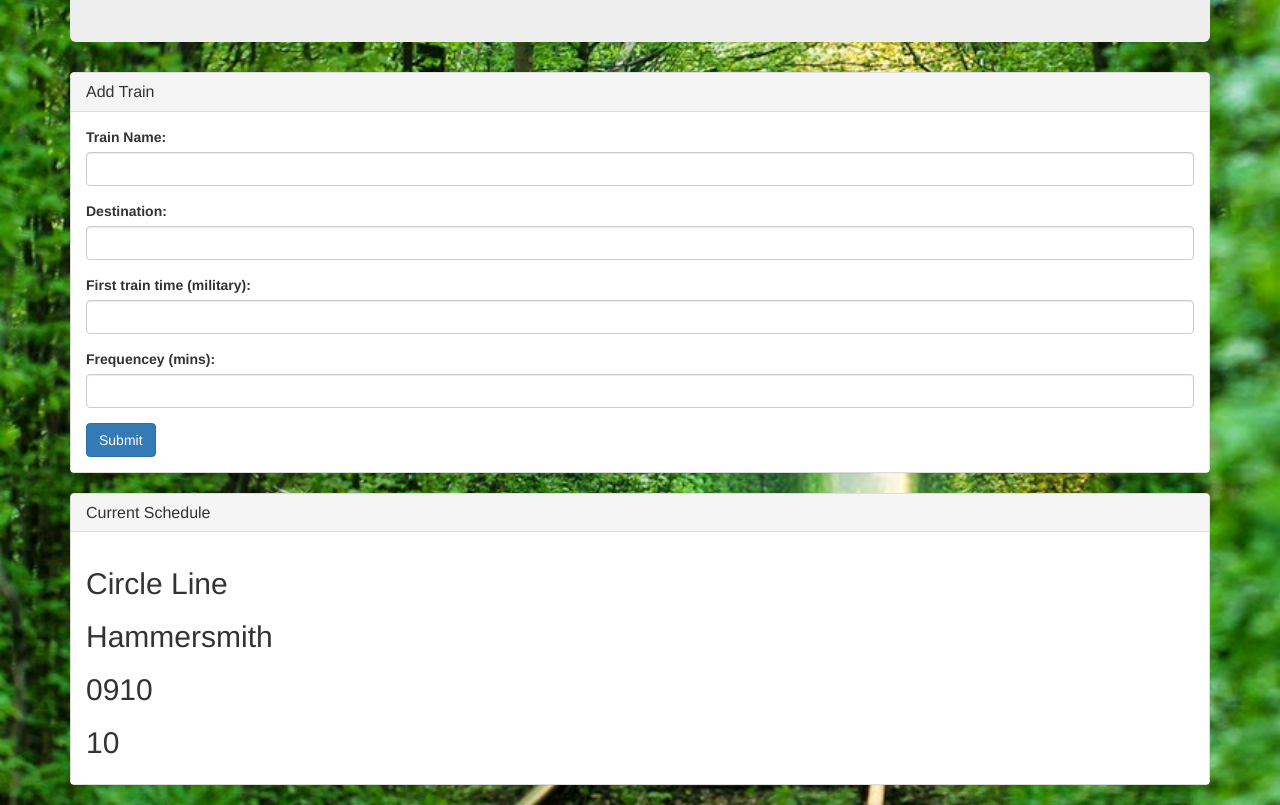
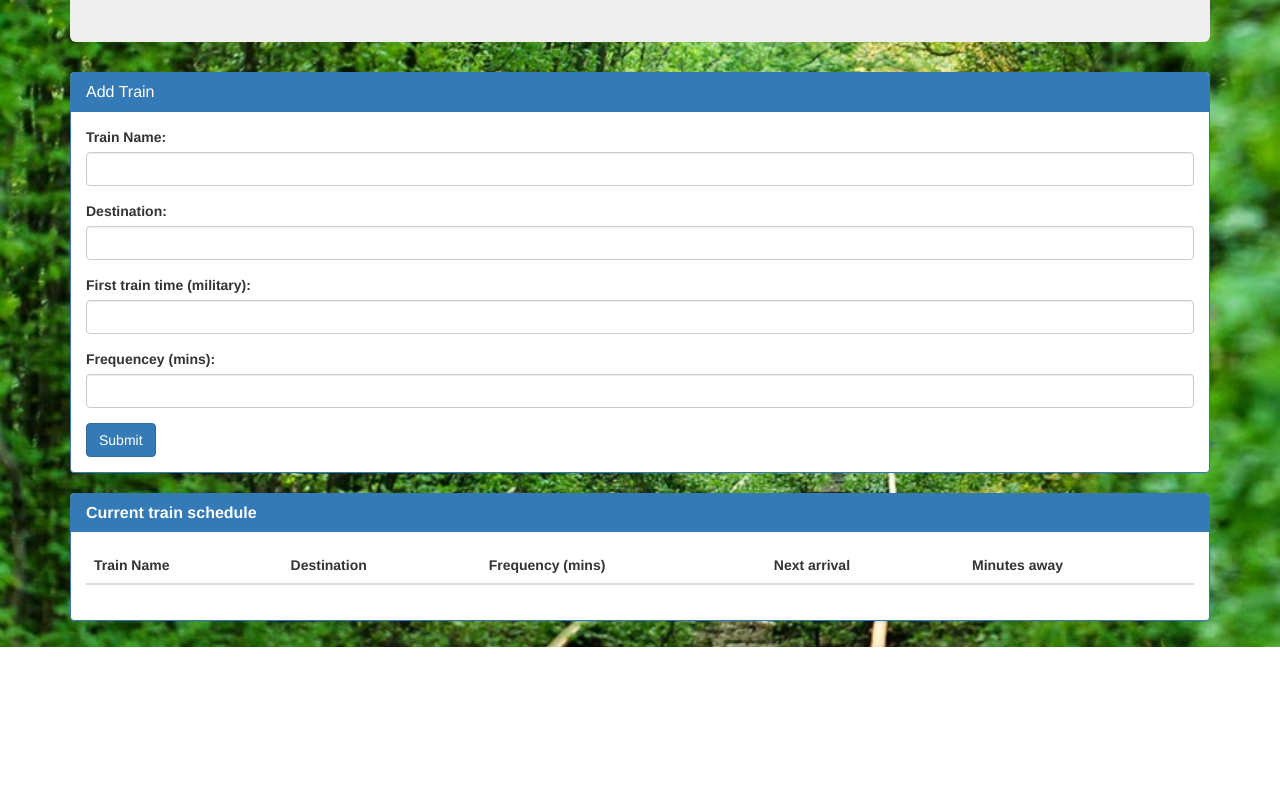
Before and after one commit to troblems/train, a plain HTML site: page index.html in a window 1280 px wide. Shown: the part 153-958 px from the top of the page. After the commit the page ends 800 px from the top, so only its background shows below. Drawn offline with nearby package versions, Linux system fonts and the light colour scheme; no server answers.

Commit message:
added train logic

```diff
--- a/index.html
+++ b/index.html
@@ -23,7 +23,7 @@
 
     <div class="row">
       <div class="col-md-12">
-        <div class="panel panel-default">
+        <div class="panel panel-primary">
           <div class="panel-heading">
             <h3 class="panel-title">Add Train</h3>
           </div>
@@ -51,17 +51,27 @@
         </div>
       </div>
       <div class="col-md-12">
-        <div class="panel panel-default">
-          <div class="panel-heading">
-            <h3 class="panel-title">Current Schedule</h3>
+          <div class="panel panel-primary">
+            <div class="panel-heading">
+              <h3 class="panel-title"><strong>Current train schedule</strong></h3>
+            </div>
+            <div class="panel-body">
+              <table class="table table-hover" id='employee-table'>
+                <thead>
+                  <tr>
+                    <th>Train Name</th>
+                    <th>Destination</th>
+                    <th>Frequency (mins)</th>
+                    <th>Next arrival</th>
+                    <th>Minutes away</th>
+                  </tr>
+                </thead>
+                <tbody>
+                </tbody>
+              </table>
+            </div>
           </div>
-          <div class="panel-body" id = "trains">
-            <h2 id="nameForm">Circle Line</h2>
-            <h2 id="destForm">Hammersmith</h2>
-            <h2 id="timeForm">0910</h2>
-            <h2 id="freqForm">10</h2>
 
-          </div>
         </div>
       </div>
     </div>
@@ -95,14 +105,13 @@
         // Don't refresh the page!
         event.preventDefault();
 
-        // YOUR TASK!!!
-        // Code in the logic for storing and retrieving the most recent user.
-        // Don't forget to provide initial data to your Firebase database.
+        //grabbing user input
         name = $("#nameForm").val().trim();
         dest = $("#destForm").val().trim();
-        time = $("#timeForm").val().trim();
+        time = moment($('#timeForm').val().trim(), "HH:mm").format("");
         freq = $("#freqForm").val().trim();
 
+          //making temp objects
         database.ref().push({
           name: name,
           dest: dest,
@@ -113,7 +122,14 @@
       });
 
       // Firebase watcher + initial loader HINT: .on("value")
-      database.ref().on("child_added", function(snapshot) {
+      database.ref().on("child_added", function(childSnapshot, prevChildKey) {
+
+        console.log(childSnapshot.val());
+
+        var name = childSnapshot.val().name;
+        var dest = childSnapshot.val().dest;
+        var time = childSnapshot.val().time;
+        var freq = childSnapshot.val().freq;
 
         // Log everything that's coming out of snapshot
         console.log(snapshot.val());
@@ -132,6 +148,15 @@
       }, function(errorObject) {
         console.log("Errors handled: " + errorObject.code);
       });
+
+        //current time for later use
+      var timeNow = moment();
+
+      //variable for past start of Unix time
+      var pastTime = moment().diff(moment.unix(time, "X"), "months");
+
+      //difference between the two
+      //var difference =
       </script>
 
       </body>
```
